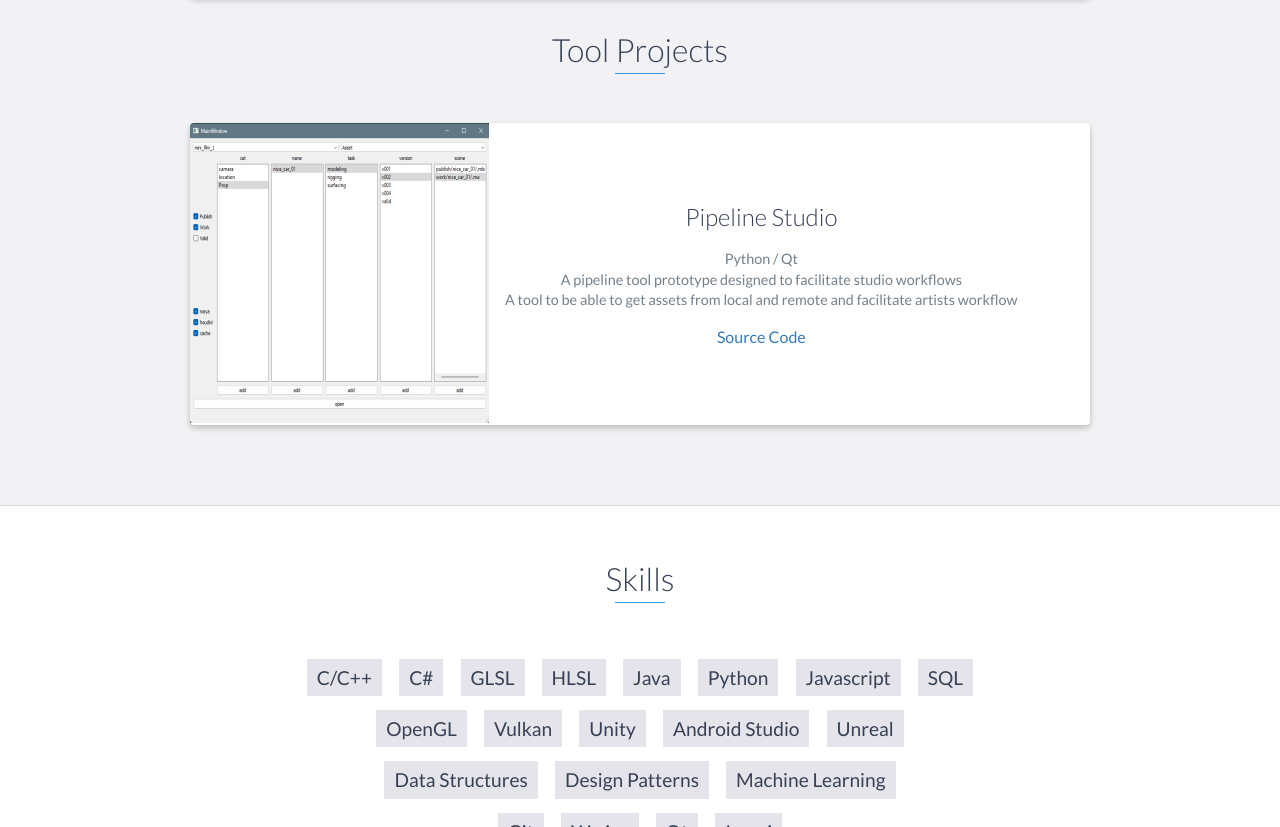
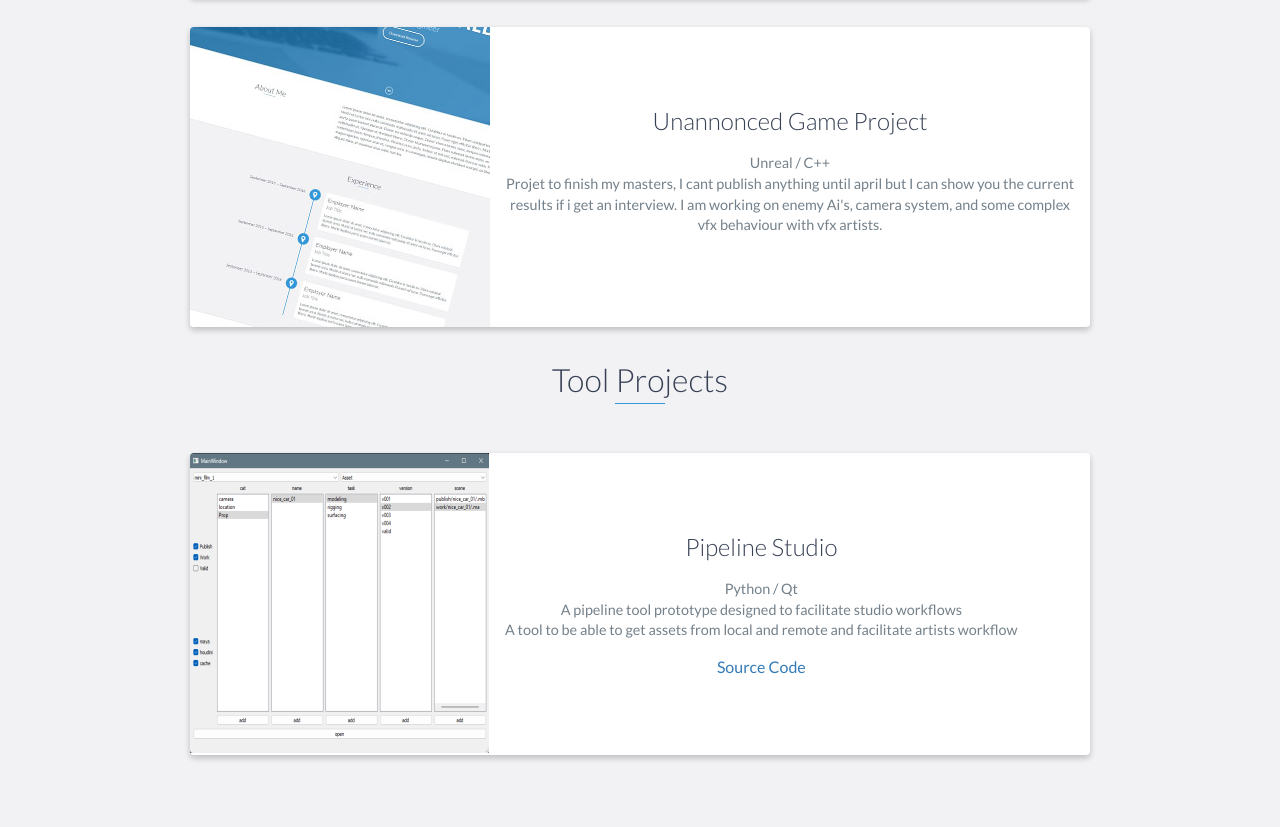
Before and after one commit to Tnkln99/Tnkln99.github.io, a website: page index.html in a window 1280 px wide. Shown: the part 4915-5742 px from the top of the page. Drawn offline with nearby package versions, Linux system fonts and the light colour scheme.

Commit message:
pfe unannonced

```diff
--- a/index.html
+++ b/index.html
@@ -320,6 +320,20 @@
                     </div>
                 </div>
 
+                <div class="project shadow-large">
+                    <div class="project-image">
+                        <img src="images/project.jpg" />
+                    </div>
+                    <div class="project-info">
+                        <h3>Unannonced Game Project</h3>
+                        <p>
+                            Unreal / C++ <br>
+                            Projet to finish my masters, I cant publish anything until april but I can show you the current results if i get an interview.
+                            I am working on enemy Ai's, camera system, and some complex vfx behaviour with vfx artists.
+                        </p>
+                    </div>
+                </div>
+
                 <h2 id="tool_projects" class="heading">Tool Projects</h2>
 
                 <div class="project shadow-large">
```
